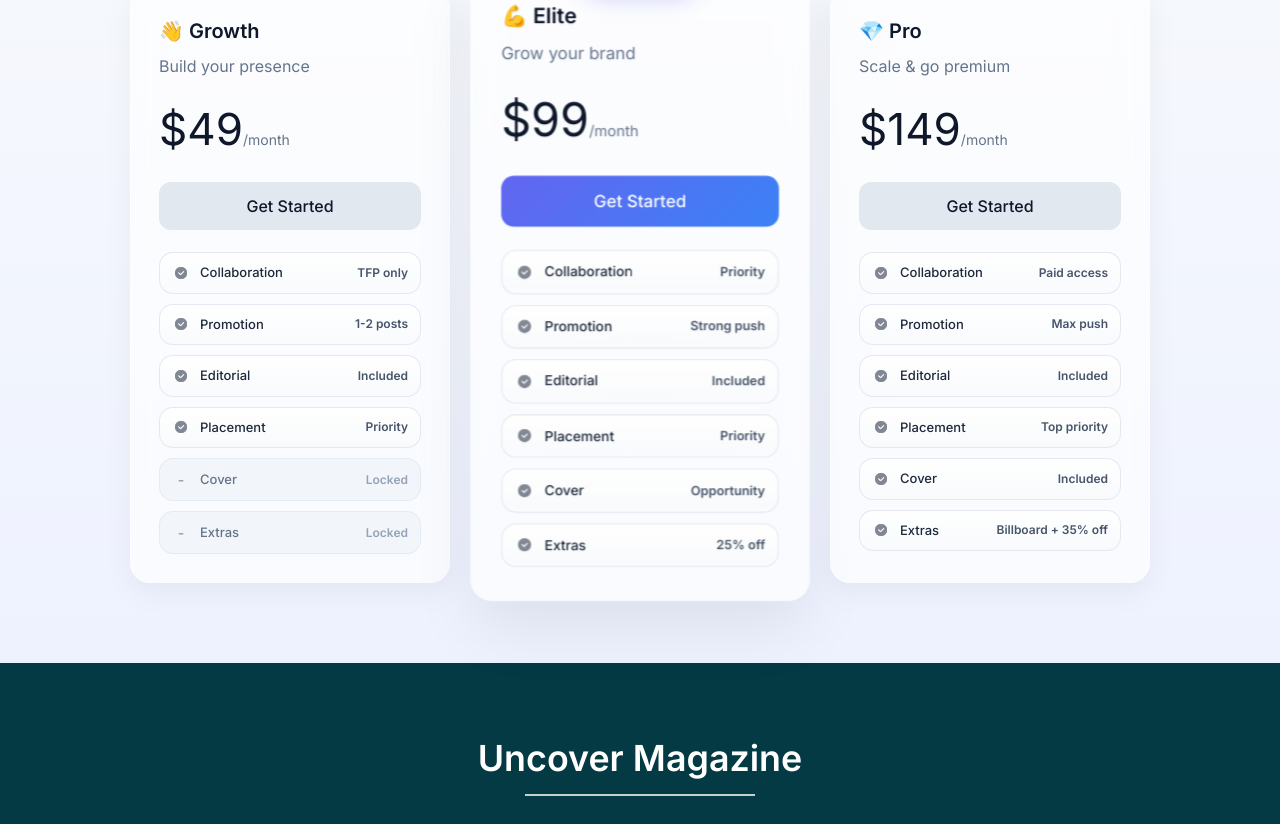
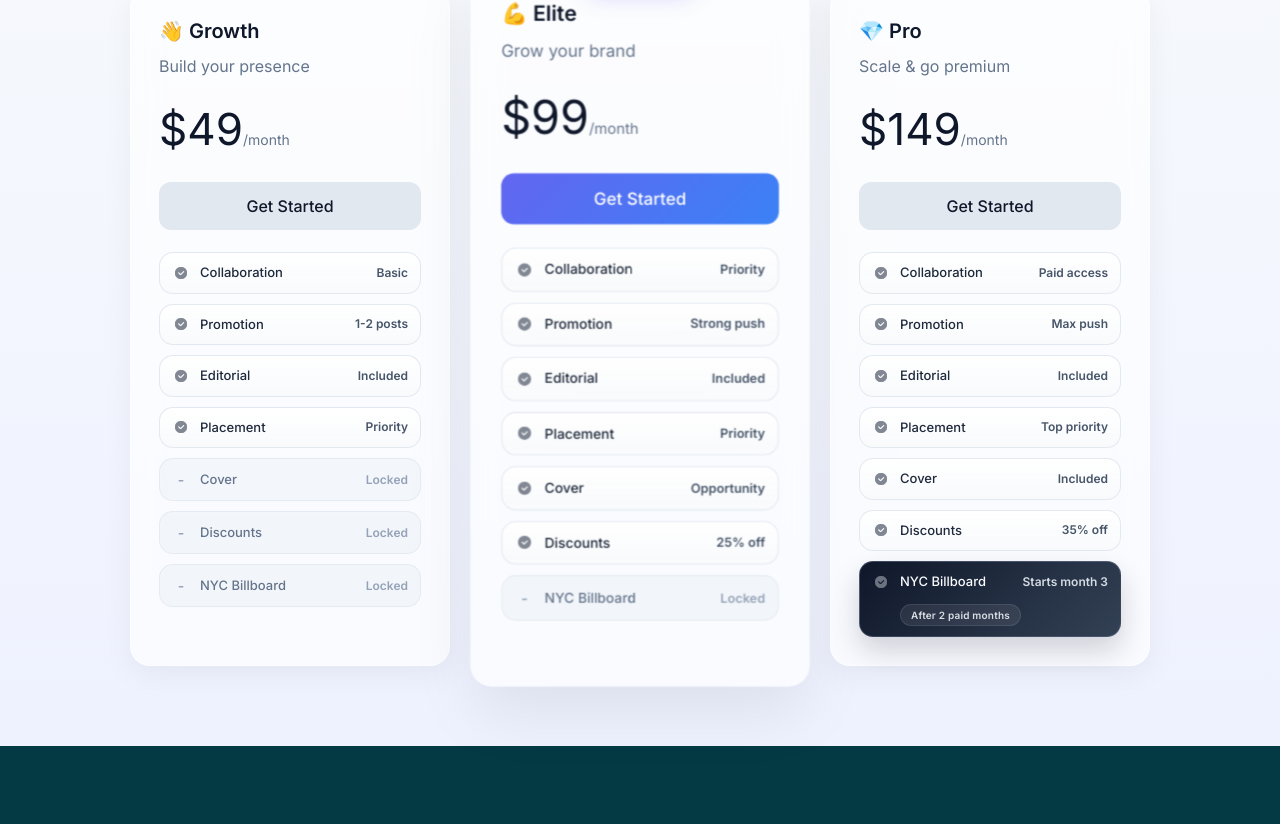
Before and after one commit to GaneshKantle/Pricing-Plans, a React (Create React App) app: page / in a window 1280 px wide. Shown: the part 463-1287 px from the top of the page. Built offline with nearby package versions, Linux system fonts and the light colour scheme.

Commit message:
feat: added new features

```diff
--- a/src/components/PricingSection11.jsx
+++ b/src/components/PricingSection11.jsx
@@ -1,6 +1,8 @@
 import React from "react";
 
 const verifiedBadgeIcon = "/icons/verified-badge-slate.png";
+const billboardNote =
+  "After 2 paid months";
 
 const comparisonFeatures = [
   { id: "collaboration", label: "Collaboration" },
@@ -8,7 +10,8 @@
   { id: "editorial", label: "Editorial" },
   { id: "placement", label: "Placement" },
   { id: "cover", label: "Cover" },
-  { id: "extras", label: "Extras" },
+  { id: "extras", label: "Discounts" },
+  { id: "billboard", label: "NYC Billboard" },
 ];
 
 const plans = [
@@ -18,11 +21,12 @@
     price: "49",
     desc: "Build your presence",
     features: {
-      collaboration: "TFP only",
+      collaboration: "Basic",
       promotion: "1-2 posts",
       editorial: "Included",
       placement: "Priority",
       cover: null,
+      billboard: null,
       extras: null,
     },
   },
@@ -38,6 +42,7 @@
       editorial: "Included",
       placement: "Priority",
       cover: "Opportunity",
+      billboard: null,
       extras: "25% off",
     },
   },
@@ -52,7 +57,8 @@
       editorial: "Included",
       placement: "Top priority",
       cover: "Included",
-      extras: "Billboard + 35% off",
+      billboard: "Starts month 3",
+      extras: "35% off",
     },
   },
 ];
@@ -201,23 +207,42 @@
                     {comparisonFeatures.map((feature) => {
                       const featureValue = plan.features[feature.id];
                       const isIncluded = Boolean(featureValue);
+                      const isSpotlight = feature.id === "billboard" && isIncluded;
 
                       return (
                         <li
                           key={feature.id}
                           style={{
                             display: "flex",
+                            flexDirection: isSpotlight ? "column" : "row",
+                            alignItems: isSpotlight ? "stretch" : "center",
+                            justifyContent: isSpotlight ? "flex-start" : "space-between",
+                            gap: "12px",
+                            padding: "10px 12px",
+                            borderRadius: "14px",
+                            background: isSpotlight
+                              ? "linear-gradient(135deg, #0f172a, #334155)"
+                              : isIncluded
+                              ? "linear-gradient(180deg, rgba(255,255,255,0.92), rgba(248,250,252,0.95))"
+                              : "rgba(241,245,249,0.82)",
+                            border: isSpotlight
+                              ? "1px solid rgba(148,163,184,0.3)"
+                              : isIncluded
+                              ? "1px solid rgba(226,232,240,0.95)"
+                              : "1px solid rgba(226,232,240,0.78)",
+                            boxShadow: isSpotlight
+                              ? "0 14px 28px rgba(15,23,42,0.18)"
+                              : "none",
+                          }}
+                        >
+                          <div
+                            style={{
+                              display: "flex",
                               alignItems: "center",
                               justifyContent: "space-between",
                               gap: "12px",
-                            padding: "10px 12px",
-                            borderRadius: "14px",
-                            background: isIncluded
-                              ? "linear-gradient(180deg, rgba(255,255,255,0.92), rgba(248,250,252,0.95))"
-                              : "rgba(241,245,249,0.82)",
-                            border: isIncluded
-                              ? "1px solid rgba(226,232,240,0.95)"
-                              : "1px solid rgba(226,232,240,0.78)",
+                              minWidth: 0,
+                              width: "100%",
                             }}
                           >
                             <div
@@ -245,7 +270,7 @@
                                       width: "18px",
                                       height: "18px",
                                       display: "block",
-                                    opacity: 0.85,
+                                      opacity: isSpotlight ? 1 : 0.85,
                                     }}
                                   />
                                 </span>
@@ -270,7 +295,11 @@
                                 style={{
                                   fontSize: "13px",
                                   fontWeight: 500,
-                                color: isIncluded ? "#1e293b" : "#64748b",
+                                  color: isSpotlight
+                                    ? "#f8fafc"
+                                    : isIncluded
+                                    ? "#1e293b"
+                                    : "#64748b",
                                   whiteSpace: "nowrap",
                                 }}
                               >
@@ -282,12 +311,37 @@
                               style={{
                                 fontSize: "12px",
                                 fontWeight: 600,
-                              color: isIncluded ? "#475569" : "#94a3b8",
+                                color: isSpotlight
+                                  ? "rgba(226,232,240,0.92)"
+                                  : isIncluded
+                                  ? "#475569"
+                                  : "#94a3b8",
                                 textAlign: "right",
                               }}
                             >
                               {featureValue || "Locked"}
                             </span>
+                          </div>
+
+                          {isSpotlight && (
+                            <div
+                              style={{
+                                marginLeft: "28px",
+                                width: "fit-content",
+                                padding: "4px 10px",
+                                borderRadius: "999px",
+                                fontSize: "10px",
+                                lineHeight: "1.2",
+                                fontWeight: 600,
+                                letterSpacing: "0.02em",
+                                color: "rgba(241,245,249,0.88)",
+                                background: "rgba(255,255,255,0.08)",
+                                border: "1px solid rgba(148,163,184,0.18)",
+                              }}
+                            >
+                              {billboardNote}
+                            </div>
+                          )}
                         </li>
                       );
                     })}
```
Lines whose indentation alone changed are shown as unchanged.
